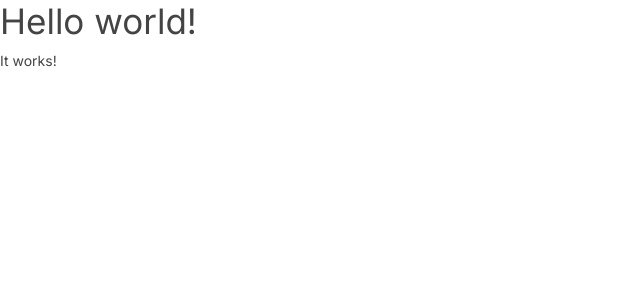
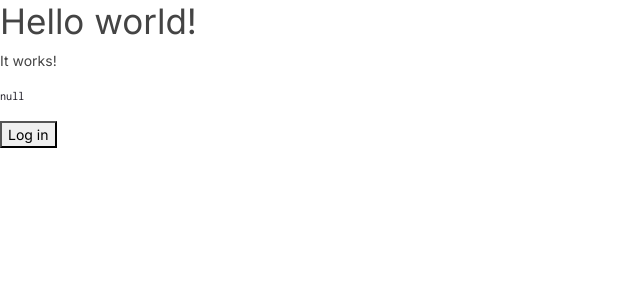
Before and after one commit to tkesgar/javelin, a Next.js app: page / in a window 1280 px wide. Shown: the top 300 px of the page, without its empty margins (0-640 px from the left). Built offline with nearby package versions, Linux system fonts and the light colour scheme; no server answers.

Commit message:
Implement firebase auth

```diff
--- a/pages/_app.tsx
+++ b/pages/_app.tsx
@@ -2,18 +2,14 @@ import * as React from "react";
 import Head from "next/head";
 import { AppProps } from "next/app";
 import "@/styles/main.scss";
-import firebase from "firebase/app";
-import JAVELIN_FIREBASE_CONFIG from "@/firebase-javelin.config.json";
+import { AuthProvider } from "@/services/firebase/auth";
+import { initializeApp } from "@/services/firebase";
 
-const firebaseConfig = process.env.NEXT_PUBLIC_FIREBASE_CONFIG
-  ? JSON.parse(process.env.NEXT_PUBLIC_FIREBASE_CONFIG)
-  : JAVELIN_FIREBASE_CONFIG;
+if (typeof window !== "undefined") {
+  initializeApp();
+}
 
 export default function App({ Component, pageProps }: AppProps): JSX.Element {
-  React.useEffect(() => {
-    firebase.initializeApp(firebaseConfig);
-  });
-
   return (
     <>
       <Head>
@@ -49,10 +45,12 @@ export default function App({ Component, pageProps }: AppProps): JSX.Element {
         <title>javelin</title>
         <meta
           name="description"
-          content="javelin is an app where people can arrange notes in a number of columns"
+          content="javelin is an app where people can arrange notes in a number of columns."
         />
       </Head>
-      <Component {...pageProps} />
+      <AuthProvider>
+        <Component {...pageProps} />
+      </AuthProvider>
     </>
   );
 }
--- a/pages/index.tsx
+++ b/pages/index.tsx
@@ -1,10 +1,26 @@
+import { signIn, signOut, useAuth } from "@/services/firebase/auth";
 import * as React from "react";
 
 export default function Index(): JSX.Element {
+  const auth = useAuth();
+
   return (
     <>
       <h1>Hello world!</h1>
       <p>It works!</p>
+      {auth !== false ? (
+        <>
+          <pre>{JSON.stringify(auth, null, 2)}</pre>
+          <button
+            type="button"
+            onClick={() => {
+              auth ? signOut() : signIn();
+            }}
+          >
+            {auth ? "Log out" : "Log in"}
+          </button>
+        </>
+      ) : null}
     </>
   );
 }
--- /dev/null
+++ b/services/firebase/auth.tsx
@@ -0,0 +1,54 @@
+import * as React from "react";
+import firebase from "firebase/app";
+
+interface Auth {
+  uid: string;
+  email: string;
+  displayName: string;
+  photoURL: string;
+}
+
+const AuthContext = React.createContext<false | Auth>(false);
+
+function createAuth(user: firebase.User) {
+  return {
+    uid: user.uid,
+    email: user.email,
+    displayName: user.displayName,
+    photoURL: user.photoURL,
+  };
+}
+
+export function AuthProvider({
+  children,
+}: {
+  children: React.ReactNode;
+}): JSX.Element {
+  const [auth, setAuth] = React.useState<false | Auth>(false);
+
+  React.useEffect(() => {
+    const unsubscribe = firebase.auth().onAuthStateChanged((user) => {
+      setAuth(user ? createAuth(user) : null);
+    });
+
+    return () => unsubscribe();
+  });
+
+  return <AuthContext.Provider value={auth}>{children}</AuthContext.Provider>;
+}
+
+export function useAuth(): false | Auth {
+  return React.useContext(AuthContext);
+}
+
+export async function signIn(): Promise<Auth> {
+  const provider = new firebase.auth.GoogleAuthProvider();
+  provider.addScope("email");
+
+  const credential = await firebase.auth().signInWithPopup(provider);
+  return createAuth(credential.user);
+}
+
+export async function signOut(): Promise<void> {
+  await firebase.auth().signOut();
+}
--- /dev/null
+++ b/services/firebase/index.ts
@@ -0,0 +1,11 @@
+import firebase from "firebase/app";
+import "firebase/auth";
+import JAVELIN_FIREBASE_CONFIG from "./javelin.json";
+
+export function initializeApp(): void {
+  const firebaseConfig = process.env.NEXT_PUBLIC_FIREBASE_CONFIG
+    ? JSON.parse(process.env.NEXT_PUBLIC_FIREBASE_CONFIG)
+    : JAVELIN_FIREBASE_CONFIG;
+
+  firebase.initializeApp(firebaseConfig);
+}
```
Also changed, not shown: services/firebase/javelin.json (renamed from firebase-javelin.config.json).
